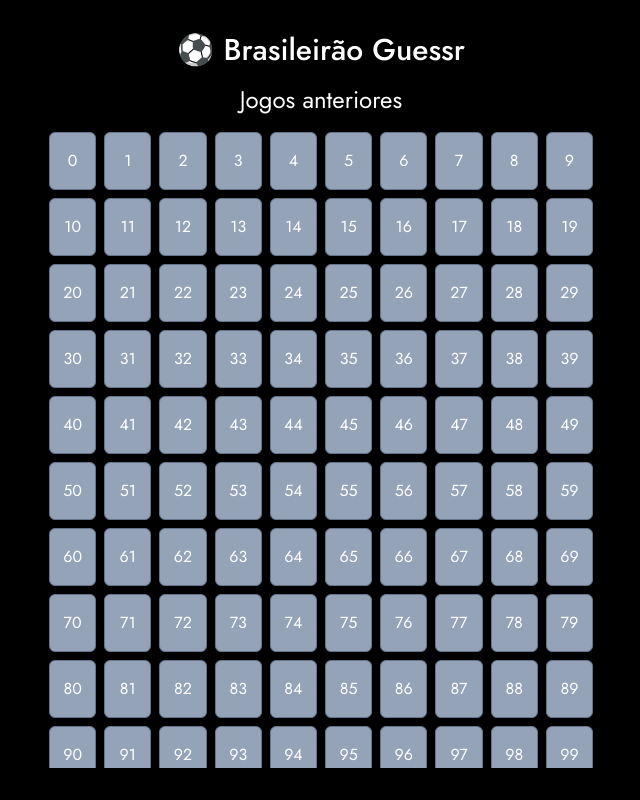
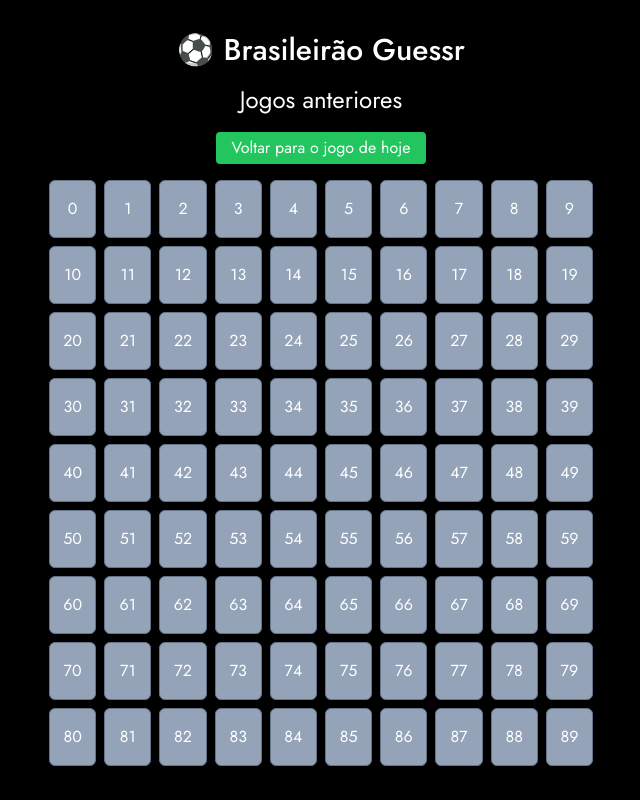
Before and after one commit to arthurzeras/brasileirao-guessr, a Next.js app in the folder client/: page /previous-games in a window 1280 px wide. Shown: the whole page, without its empty margins (319-959 px from the left). Built offline with nearby package versions, Linux system fonts and the light colour scheme.

Commit message:
feat(client): create links between home and previous games pages

```diff
--- a/client/src/app/globals.css
+++ b/client/src/app/globals.css
@@ -25,3 +25,9 @@
     )
     rgb(var(--background-start-rgb));
 }
+
+@layer components {
+  .link-primary {
+    @apply text-center block mx-auto bg-green-500 border-green-600 px-4 py-1 rounded shadow-sm hover:bg-green-600;
+  }
+}
--- a/client/src/app/page.tsx
+++ b/client/src/app/page.tsx
@@ -1,3 +1,4 @@
+import Link from "next/link";
 import Game from "./components/game";
 import { getDailyGame } from "./actions";
 import DailyGameBox from "./components/daily-game-box";
@@ -9,6 +10,9 @@
     <>
       <DailyGameBox />
       <Game />
+      <Link href="/previous-games" className="link-primary">
+        Jogos anteriores
+      </Link>
     </>
   );
 }
--- a/client/src/app/previous-games/page.tsx
+++ b/client/src/app/previous-games/page.tsx
@@ -1,3 +1,4 @@
+import Link from "next/link";
 import GridCard from "./components/grid-card";
 
 export default function PreviousGames() {
@@ -10,6 +11,9 @@
   return (
     <>
       <h2 className="text-2xl text-center">Jogos anteriores</h2>
+      <Link href="/" className="link-primary">
+        Voltar para o jogo de hoje
+      </Link>
       <section className="grid grid-cols-6 sm:grid-cols-10 gap-2 overflow-y-auto">
         {renderGridCards()}
       </section>
```
